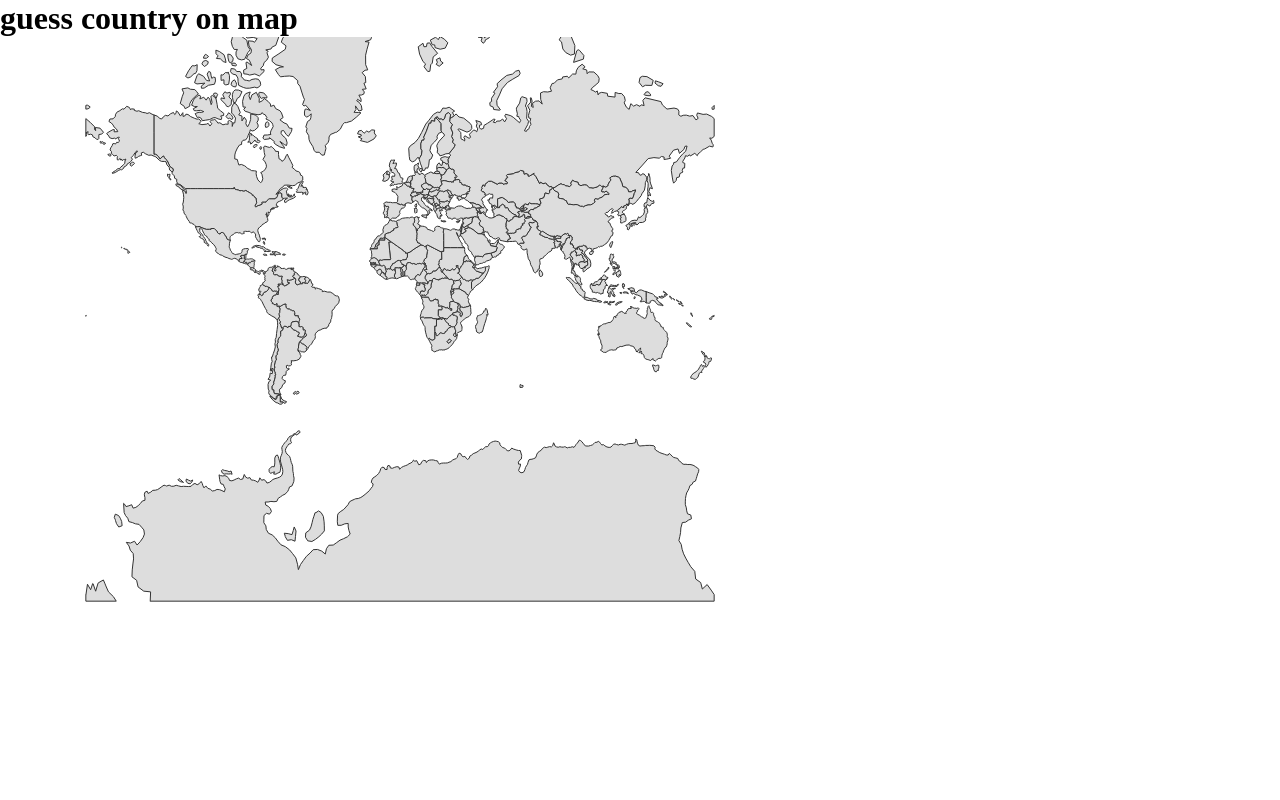
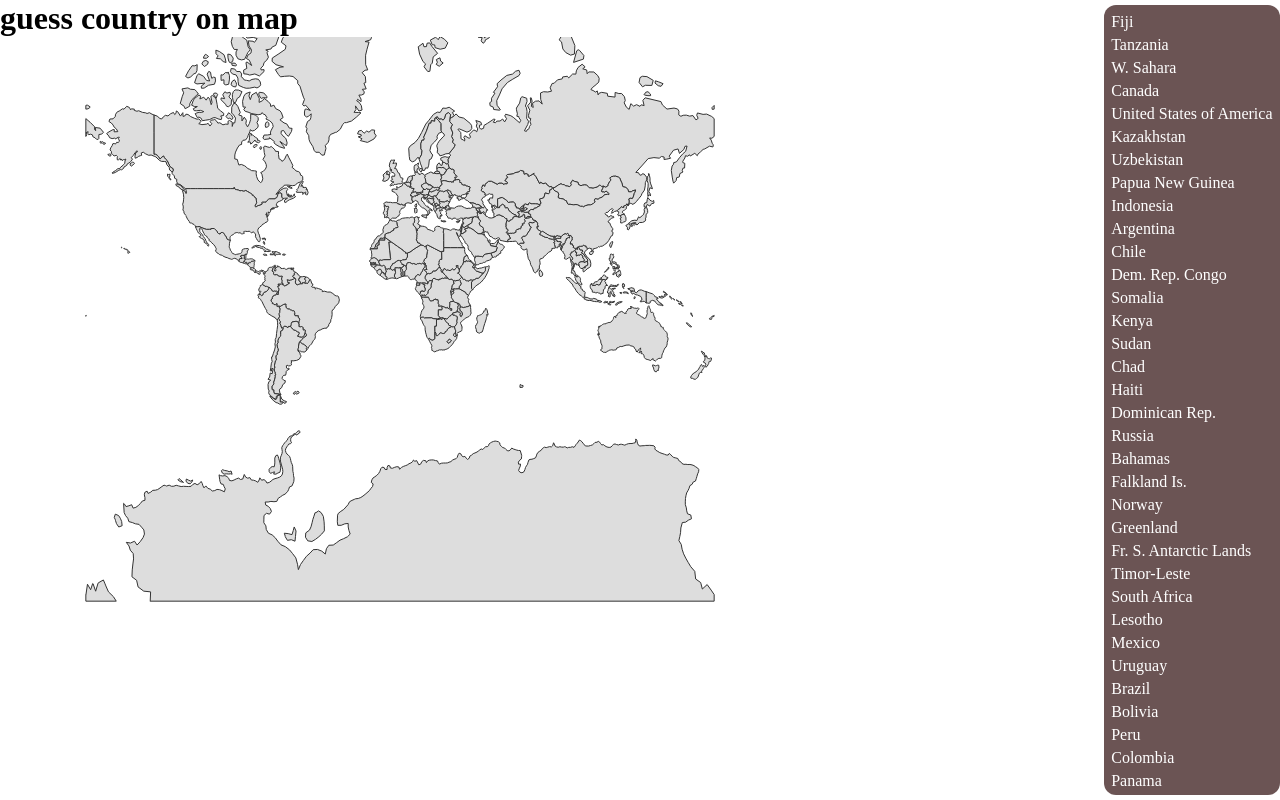
Before and after one commit to LizKa2091/guess-country-on-map, a React (Vite) app: page / in a window 1280 px wide. Built offline with nearby package versions, Linux system fonts and the light colour scheme.

Commit message:
feat(CountriesList): add countries list layout

```diff
--- a/src/App.tsx
+++ b/src/App.tsx
@@ -1,12 +1,14 @@
 import { useMemo, type FC } from "react"
-import WorldMap from "./components/WorldMap/WorldMap";
 import { feature } from 'topojson-client';
 import worldData from './assets/world-110m.json';
+import WorldMap from "./components/WorldMap/WorldMap";
+import CountriesList from "./components/CountriesList/CountriesList";
+import type { ICountryItem } from "./types/countryTypes";
 
 import './styles/global.scss';
 
 const App: FC = () => {
-   const countries = useMemo(() =>
+   const countries: ICountryItem[] = useMemo(() =>
       feature(worldData, worldData.objects.countries).features,
    []);
 
@@ -14,6 +16,7 @@ const App: FC = () => {
       <div className='app-container'>
          <h1>guess country on map</h1>
          <WorldMap countries={countries} />
+         <CountriesList countries={countries} />
       </div>
    )
 }
--- /dev/null
+++ b/src/components/CountriesList/CountriesList.module.scss
@@ -0,0 +1,22 @@
+.countries {
+   &Container {
+      position: absolute;
+      top: 0;
+      right: 0;
+      padding: 5px 0;
+   }
+
+   &List {
+      background-color: #6b5454;
+      border-radius: 12px;
+      color: #fff;
+      overflow-y: auto;
+      max-height: calc(100vh - 10px);
+      padding: 7.5px;
+
+      li {
+         list-style-type: none;
+         margin-bottom: 5px;
+      }
+   }
+}
--- /dev/null
+++ b/src/components/CountriesList/CountriesList.tsx
@@ -0,0 +1,25 @@
+import { type FC } from 'react';
+import type { ICountryItem } from '../../types/countryTypes';
+
+import styles from './CountriesList.module.scss';
+
+interface ICountriesListProps {
+   countries: ICountryItem[];
+}
+
+const CountriesList: FC<ICountriesListProps> = ({ countries }) => {
+   return (
+      <div className={styles.countriesContainer}>
+         <ul className={styles.countriesList}>
+            {countries.map(country =>
+               <li key={country.id}>
+                  {country.properties.name}
+               </li>
+            )}
+         </ul>
+      </div>
+
+   )
+}
+
+export default CountriesList;
--- a/src/styles/global.scss
+++ b/src/styles/global.scss
@@ -7,3 +7,7 @@
    padding: 0;
    box-sizing: border-box;
 }
+
+.app-container {
+   position: relative;
+}
```
